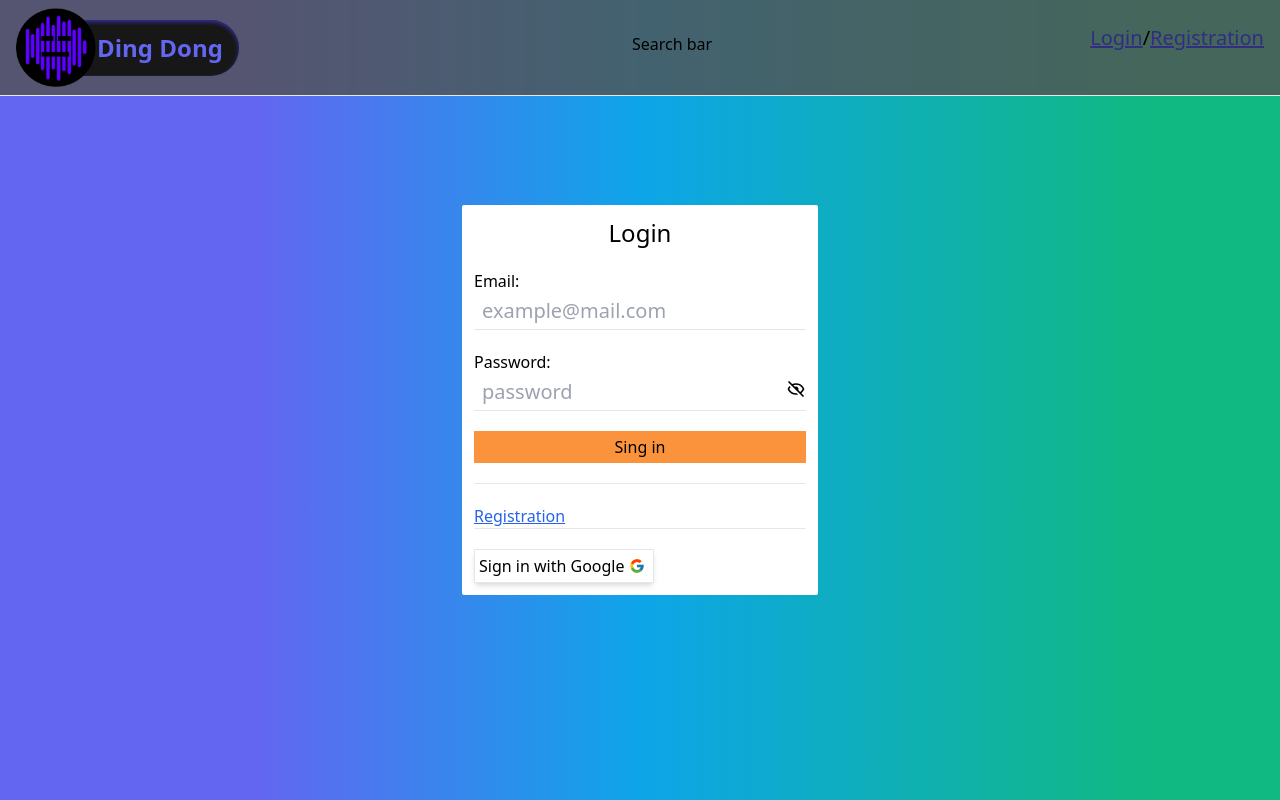
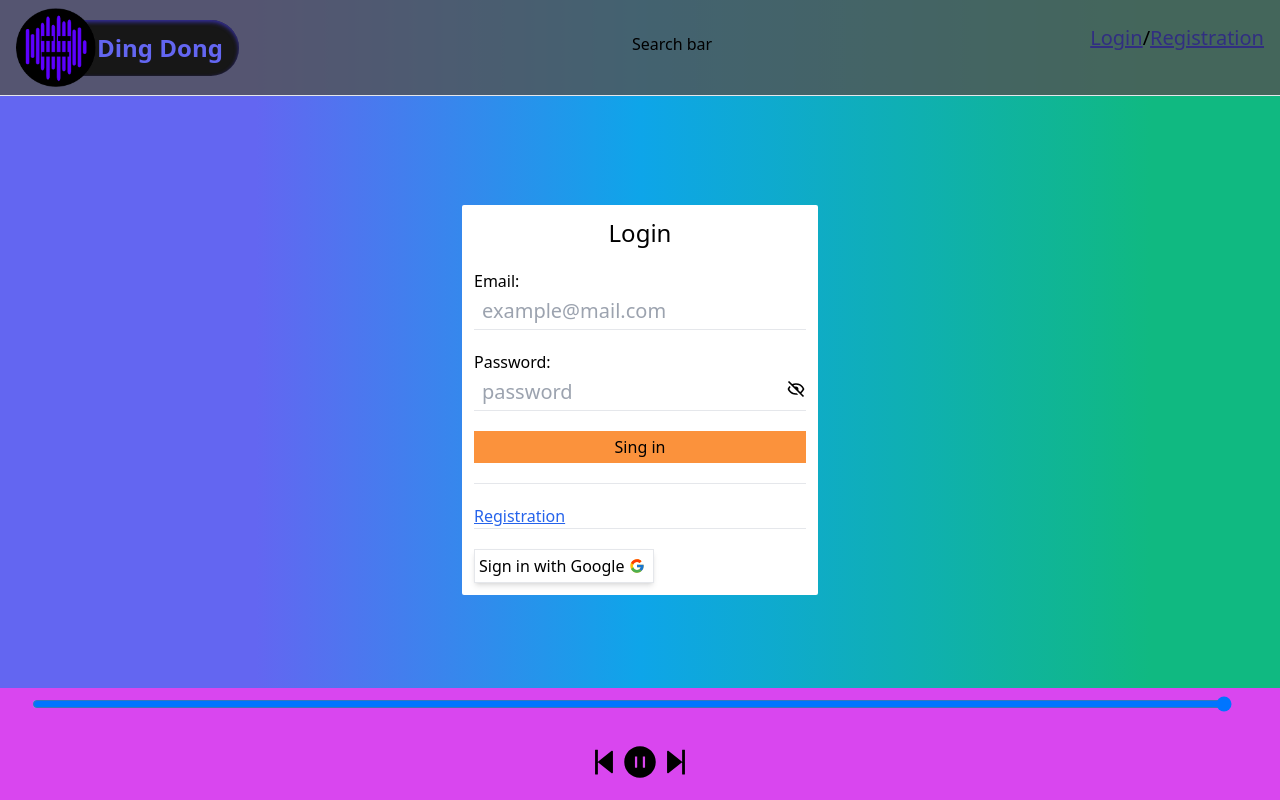
Before and after one commit to AndriiVeremchuk20/music-app, a Next.js app in the folder client/: page /auth/login in a window 1280 px wide. Built offline with nearby package versions, Linux system fonts and the light colour scheme; no server answers.

Commit message:
add Player component

```diff
--- a/client/src/atom/index.ts
+++ b/client/src/atom/index.ts
@@ -1,6 +1,7 @@
 import { atom } from "jotai";
 import { User } from "@/types/user";
 import { Music } from "@/types/music";
+import { atomWithStorage } from "jotai/utils";
 
-export  const userAtom = atom<null | User>(null);
-export const currentSoundAtom = atom<null | Music>(null);
+export const userAtom = atom<null | User>(null);
+export const currentSoundAtom = atomWithStorage<null | Music>("sound", null);
--- a/client/src/components/MusicCard.tsx
+++ b/client/src/components/MusicCard.tsx
@@ -3,7 +3,6 @@ import { Music } from "@/types/music";
 import Image from "next/image";
 import { useAtom } from "jotai";
 import React, { useCallback, useEffect, useRef, useState } from "react";
-import useSound from "use-sound";
 import { FaPlay } from "react-icons/fa";
 
 interface PropMusicCard {
@@ -12,23 +11,15 @@ interface PropMusicCard {
 }
 
 export const MusicCard: React.FC<PropMusicCard> = ({ music, bgColor }) => {
-  // const [isPaused, setIsPaused] = useState<boolean>(true);
-  // //  const [currentSound, setCurrentSound] = useAtom(currentSoundAtom);
-  // const [play, { pause, duration, sound }] = useSound(music.musicPath);
+  const [currSound, setCurrSound] = useAtom(currentSoundAtom);
+  const [showPlay, setShowPlay] = useState<boolean>(false);
+  const [isPlayed, setIsPlayed] = useState<boolean>(false);
+  const timeout = useRef<ReturnType<typeof setTimeout> | null>(null);
 
-  // const onPlayClick = () => {
-  //   //setCurrentSound(music);
-  //   setIsPaused(false);
-  //   play();
-  // };
-
-  // const onPauseClick = () => {
-  //   setIsPaused(true);
-  //   pause();
-  // };
-
-  const [showPlay, setShowPlay] = useState<boolean>(false);
-  const timeout = useRef<ReturnType<typeof setTimeout> | null>(null);
+  const onPlayClick = useCallback(() => {
+    console.log("music played");
+    setCurrSound(music);
+  }, []);
 
   const handleMouseHover = () => {
     if (timeout.current) {
@@ -43,7 +34,8 @@ export const MusicCard: React.FC<PropMusicCard> = ({ music, bgColor }) => {
       clearTimeout(timeout.current);
       timeout.current = null;
     }
-    setShowPlay(false);
+    const timeoutId = setTimeout(() => setShowPlay(false), 100);
+    timeout.current = timeoutId;
   };
 
   return (
@@ -51,12 +43,15 @@ export const MusicCard: React.FC<PropMusicCard> = ({ music, bgColor }) => {
       onMouseOut={handleMouseHover}
       onMouseLeave={handleMouseLeave}
       onMouseMove={handleMouseHover}
-      className="w-48 h-48 flex flex-col rounded-md bg-center bg-cover bg-no-repeat"
+      className={`w-48 h-48 flex flex-col rounded-md bg-center bg-cover bg-no-repeat shadow-xl shadow-black`}
       style={{ backgroundImage: `url(${music.posterPath})` }}
     >
       {showPlay ? (
-        <div className="flex flex-col w-full h-full bg-slate-600 bg-opacity-40 rounded-t-md">
-          <FaPlay className="m-auto text-3xl fill-white cursor-pointer" />
+        <div className="flex flex-col w-full h-full bg-neutral-900 bg-opacity-40 rounded-t-md">
+          <FaPlay
+            onClick={onPlayClick}
+            className="m-auto text-3xl fill-white cursor-pointer hover:scale-110"
+          />
         </div>
       ) : null}
       <div
--- a/client/src/components/MusicList.tsx
+++ b/client/src/components/MusicList.tsx
@@ -14,11 +14,12 @@ const colors = [
   "bg-indigo-500",
   "bg-purple-500",
   "bg-pink-500",
+  "bg-orange-500",
 ];
 
 export const MusicList: React.FC<PropMusicList> = ({ musicList }) => {
   return (
-    <div className="grid grid-cols-8 grid-flow-row-dense">
+    <div className="grid grid-cols-6 gap-y-8 grid-flow-row-dense">
       {musicList.map((item, index) => (
         <MusicCard
           key={item._id}
--- /dev/null
+++ b/client/src/components/Player.tsx
@@ -0,0 +1,73 @@
+import React, { useCallback, useEffect, useState } from "react";
+import { AiFillPauseCircle } from "react-icons/ai";
+import { FiPlay } from "react-icons/fi";
+import { AiOutlineStepBackward } from "react-icons/ai";
+import { AiOutlineStepForward } from "react-icons/ai";
+import { useAtom } from "jotai";
+import { currentSoundAtom } from "@/atom";
+import useSound from "use-sound";
+import { Music } from "@/types/music";
+
+interface PropPlayer {
+  sound: Music | null;
+}
+
+export const Player: React.FC<PropPlayer> = ({ sound }) => {
+  const [play, { stop, pause, duration }] = useSound(sound?.musicPath || "");
+  const [isPaused, setIsPaused] = useState<boolean>(false);
+
+  useEffect(() => {
+    console.log(sound);
+    play();
+    setIsPaused(false);
+    return stop();
+  }, [sound]);
+
+  const onPauseClick = useCallback(() => {
+    setIsPaused(true);
+    pause();
+  }, []);
+
+  const onPlayClick = useCallback(() => {
+    setIsPaused(true);
+    play();
+  }, []);
+
+  return (
+    <div className="fixed bottom-0 w-full bg-fuchsia-500 flex flex-col">
+      <div className="w-full flex pl-8 pr-6 py-2 mb-6">
+        <input
+          type="range"
+          className="w-full bg-green-700"
+          max={duration ? duration : 1}
+          value={1}
+        />
+        <div className="px-3">{duration}</div>
+      </div>
+      <div className="flex text-4xl mx-auto  mb-5">
+        <AiOutlineStepBackward className="cursor-pointer" />
+        {isPaused ? (
+          <FiPlay className="cursor-pointer" onClick={onPlayClick} />
+        ) : (
+          <AiFillPauseCircle className="cursor-poiter" onClick={onPauseClick} />
+        )}
+        <AiOutlineStepForward className="cursor-pointer" />
+      </div>
+    </div>
+  );
+};
+
+// const [isPaused, setIsPaused] = useState<boolean>(true);
+// //  const [currentSound, setCurrentSound] = useAtom(currentSoundAtom);
+// const [play, { pause, duration, sound }] = useSound(music.musicPath);
+
+// const onPlayClick = () => {
+//   //setCurrentSound(music);
+//   setIsPaused(false);
+//   play();
+// };
+
+// const onPauseClick = () => {
+//   setIsPaused(true);
+//   pause();
+// };
--- a/client/src/pages/_app.tsx
+++ b/client/src/pages/_app.tsx
@@ -6,7 +6,7 @@ import {
   useMutation,
 } from "@tanstack/react-query";
 import { useAtom } from "jotai";
-import { userAtom } from "@/atom";
+import { currentSoundAtom, userAtom } from "@/atom";
 import { useEffect } from "react";
 import { GoogleAuthProvider, getAuth } from "firebase/auth";
 import { Header } from "@/layaut/Header";
@@ -14,6 +14,7 @@ import { initializeApp } from "firebase/app";
 import { firebaseConfig } from "../../firebase";
 import userAuth from "@/api/actions/userAuth";
 import { Loader } from "@/components/Loader";
+import { Player } from "@/components/Player";
 
 // Initialize Firebase
 export const firebaseApp = initializeApp(firebaseConfig);
@@ -58,6 +59,8 @@ const AppInner = ({ Component, pageProps }: AppProps) => {
 };
 
 const App = (props: AppProps) => {
+  const [currentSound] = useAtom(currentSoundAtom);
+
   return (
     <>
       <AppWrapper>
@@ -65,6 +68,7 @@ const App = (props: AppProps) => {
         <div className="bg-gradient-to-r from-indigo-500 from-20% via-sky-500 via-50% to-emerald-500 to-90%">
           <AppInner {...props} />
         </div>
+        <Player sound={currentSound} />
       </AppWrapper>
     </>
   );
--- a/client/src/pages/index.tsx
+++ b/client/src/pages/index.tsx
@@ -26,15 +26,11 @@ const Home: React.FC = () => {
   }, [user]);
 
   return (
-    <div className="w-full min-h-screen max-h-auto">
-      <div className="pt-24">
-        Lorem ipsum dolor, sit amet consectetur adipisicing elit. Deserunt dicta
-        nihil deleniti, repudiandae ratione eum quam alias ut nemo odit saepe.
-        Maxime pariatur neque corrupti non. Maiores rerum amet quos!
+    <div className="w-full min-h-screen max-h-auto pt-28 grid grid-cols-3">
+      <div className="ml-4 col-span-2">
+        <MusicList musicList={musicList} />
       </div>
-      <div>
-        <MusicList musicList={musicList}/>
-      </div>
+      <div className="bg-slate-500 grid">lskfldsk</div>
     </div>
   );
 };
```
Also changed, not shown: client/src/styles/globals.css (line endings or trailing spaces).
